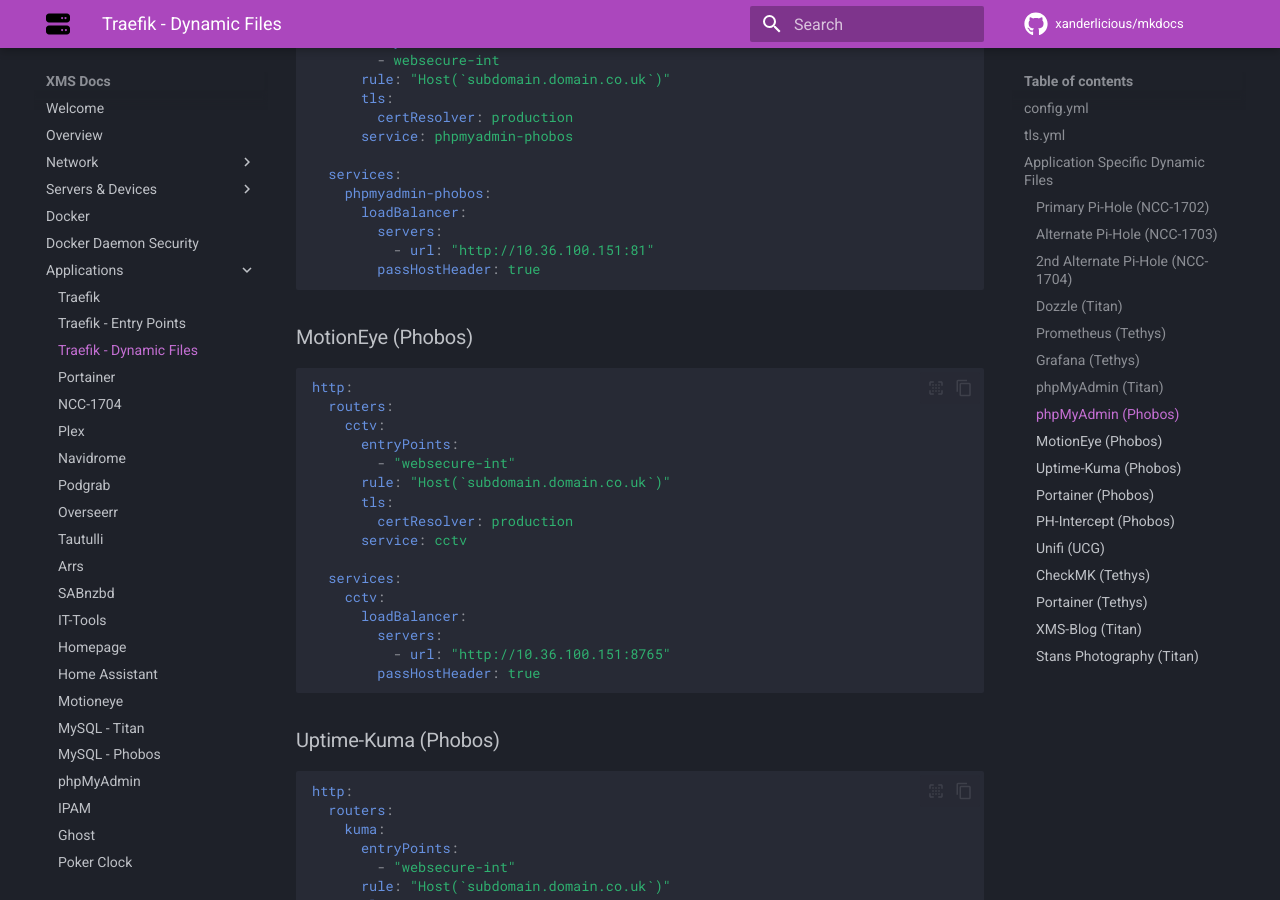
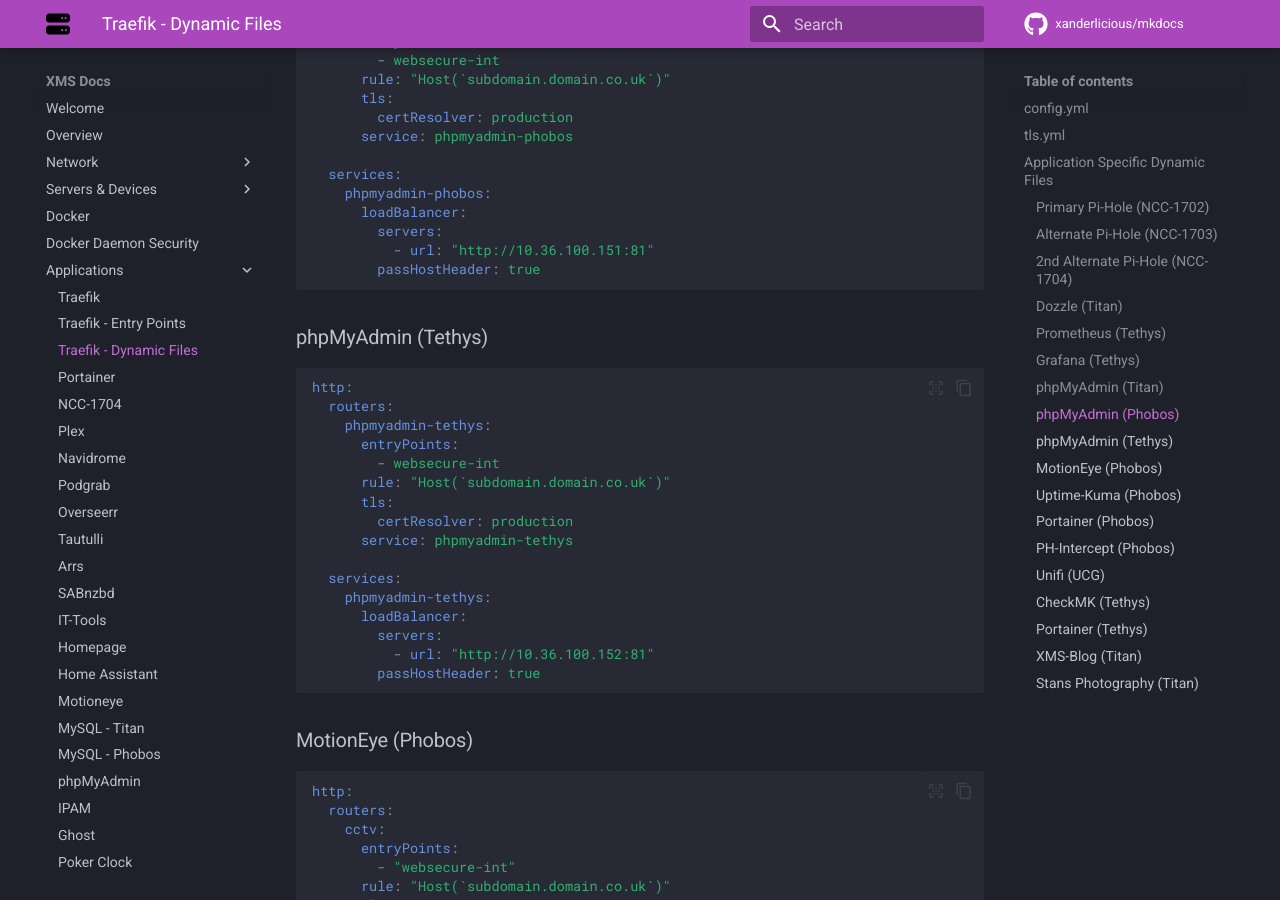
Before and after one commit to Xanderlicious/mkdocs, an MkDocs documentation site: the page built from docs/dynamic.md, in a window 1280 px wide and 900 px high, scrolled down 7814 px. Built offline with MkDocs 1.6.1 and Material for MkDocs 9.7.7, drawn with Linux system fonts in a browser that asks for light colours; comment, search, counter and statistics services are not loaded.

Commit message:
updated the phpmyadmin and dynamic pages to reflect the new instance of phpmyadmin running on tethys

````diff
--- a/docs/dynamic.md
+++ b/docs/dynamic.md
@@ -378,6 +378,27 @@
         passHostHeader: true
 ```
 
+### phpMyAdmin (Tethys)
+
+``` yaml
+http:
+  routers:
+    phpmyadmin-tethys:
+      entryPoints:
+        - websecure-int
+      rule: "Host(`subdomain.domain.co.uk`)"
+      tls:
+        certResolver: production
+      service: phpmyadmin-tethys
+
+  services:
+    phpmyadmin-tethys:
+      loadBalancer:
+        servers:
+          - url: "http://10.36.100.152:81"
+        passHostHeader: true
+```
+
 ### MotionEye (Phobos)
 
 ``` yaml
````
Also changed, not shown: docs/phpmyadmin.md (+76 -47 lines).
